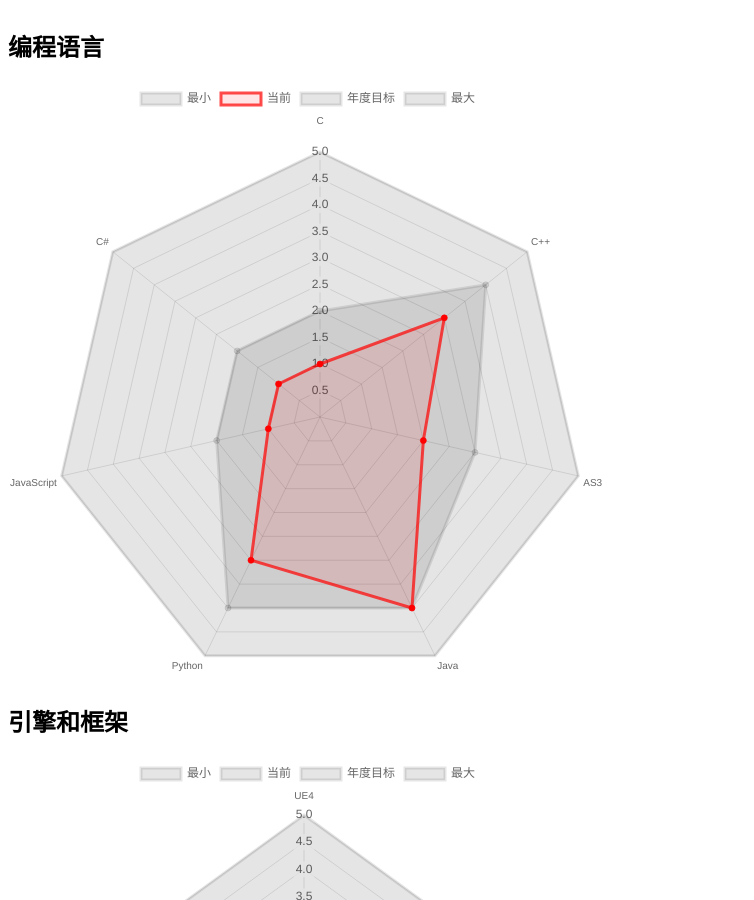
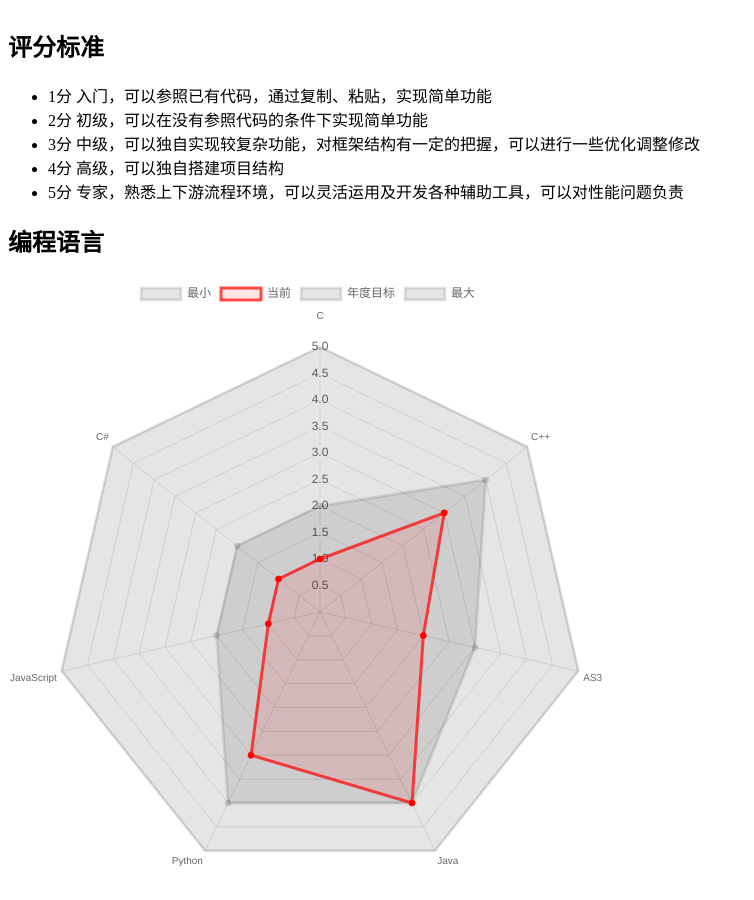
Before and after one commit to jiaox99/jiaox99.github.io, a Jekyll site: the page built from power_map.html, in a window 1280 px wide and 900 px high. Shown: the whole window, without its empty margins (0-754 px from the left). Built offline with Jekyll 4.4.1, drawn with Linux system fonts in a browser that asks for light colours; nearby versions of some CDN libraries.

Commit message:
添加评分标准

```diff
--- a/power_map.html
+++ b/power_map.html
@@ -9,6 +9,14 @@
     <script src="https://cdnjs.cloudflare.com/ajax/libs/Chart.js/2.7.2/Chart.min.js"></script>
   </head>
   <body style="align-content: center">
+        <h2>评分标准</h2>
+        <ul>
+            <li>1分 入门，可以参照已有代码，通过复制、粘贴，实现简单功能</li>
+            <li>2分 初级，可以在没有参照代码的条件下实现简单功能</li>
+            <li>3分 中级，可以独自实现较复杂功能，对框架结构有一定的把握，可以进行一些优化调整修改</li>
+            <li>4分 高级，可以独自搭建项目结构</li>
+            <li>5分 专家，熟悉上下游流程环境，可以灵活运用及开发各种辅助工具，可以对性能问题负责</li>
+        </ul>
         <h2>编程语言</h2>
         <canvas id='codeLanguage' width="600"  height="600"></canvas>
         <h2>引擎和框架</h2>
```
